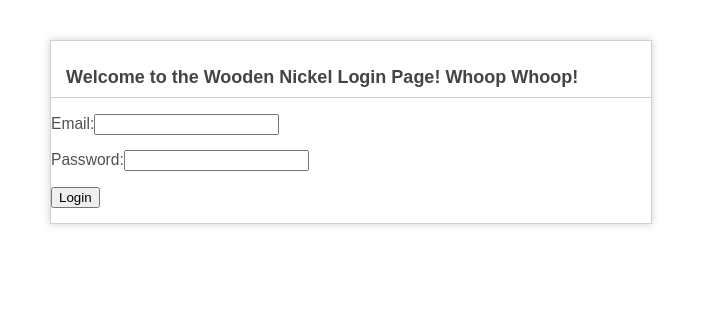
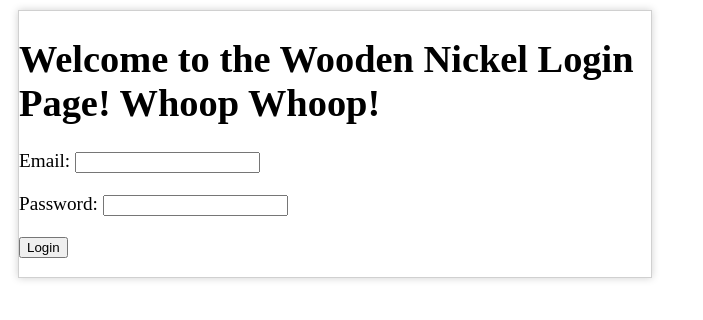
Before and after one commit to JJSeger/ASL-CI, a CodeIgniter app: page /database/index.php/main/login in a window 1280 px wide. Shown: the top 320 px of the page, without its empty margins (0-703 px from the left). Run offline with CodeIgniter, Linux system fonts and the light colour scheme.

Commit message:
removed some of the styling
removed some of the styling

```diff
--- a/application/views/login.php
+++ b/application/views/login.php
@@ -8,27 +8,7 @@ defined('BASEPATH') OR exit('No direct script access allowed');
 
 	<style type="text/css">
 
-	::selection { background-color: #E13300; color: white; }
-	::-moz-selection { background-color: #E13300; color: white; }
 
-	body {
-		background-color: #fff;
-		margin: 40px;
-		font: 13px/20px normal Helvetica, Arial, sans-serif;
-		color: #4F5155;
-	}
-
-
-
-	h1 {
-		color: #444;
-		background-color: transparent;
-		border-bottom: 1px solid #D0D0D0;
-		font-size: large;
-		font-weight: bold;
-
-		padding: 14px 15px 10px 15px;
-	}
     #container {
         font-size: larger;
         width:50%;
@@ -47,11 +27,13 @@ defined('BASEPATH') OR exit('No direct script access allowed');
     <?php
     echo form_open('main/login_validation');
 
-    echo "<p>Email:";
+    echo validation_errors();
+
+    echo "<p>Email: ";
     echo form_input('email');
     echo"</p>";
 
-    echo "<p>Password:";
+    echo "<p>Password: ";
     echo form_password('password');
     echo"</p>";
 
```
